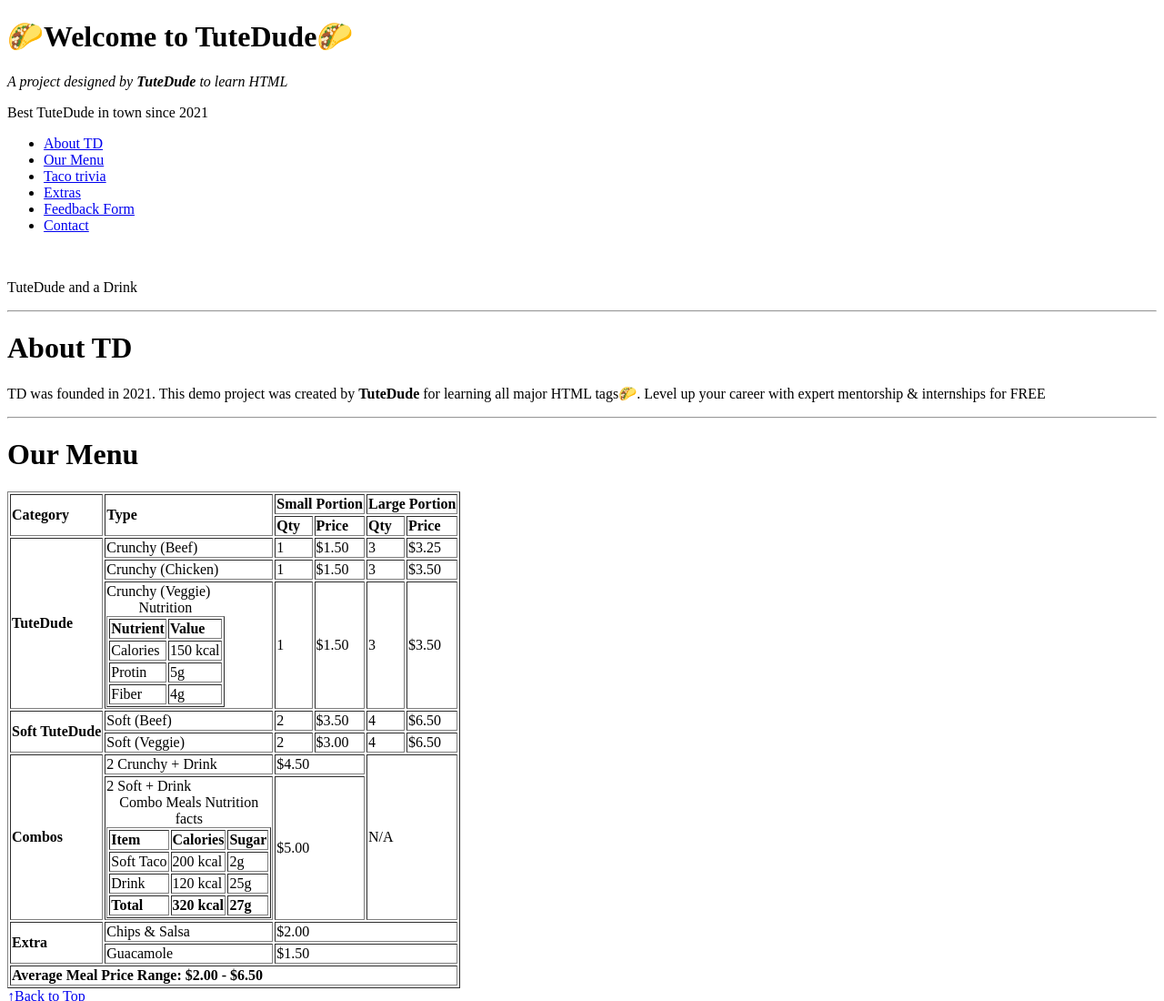
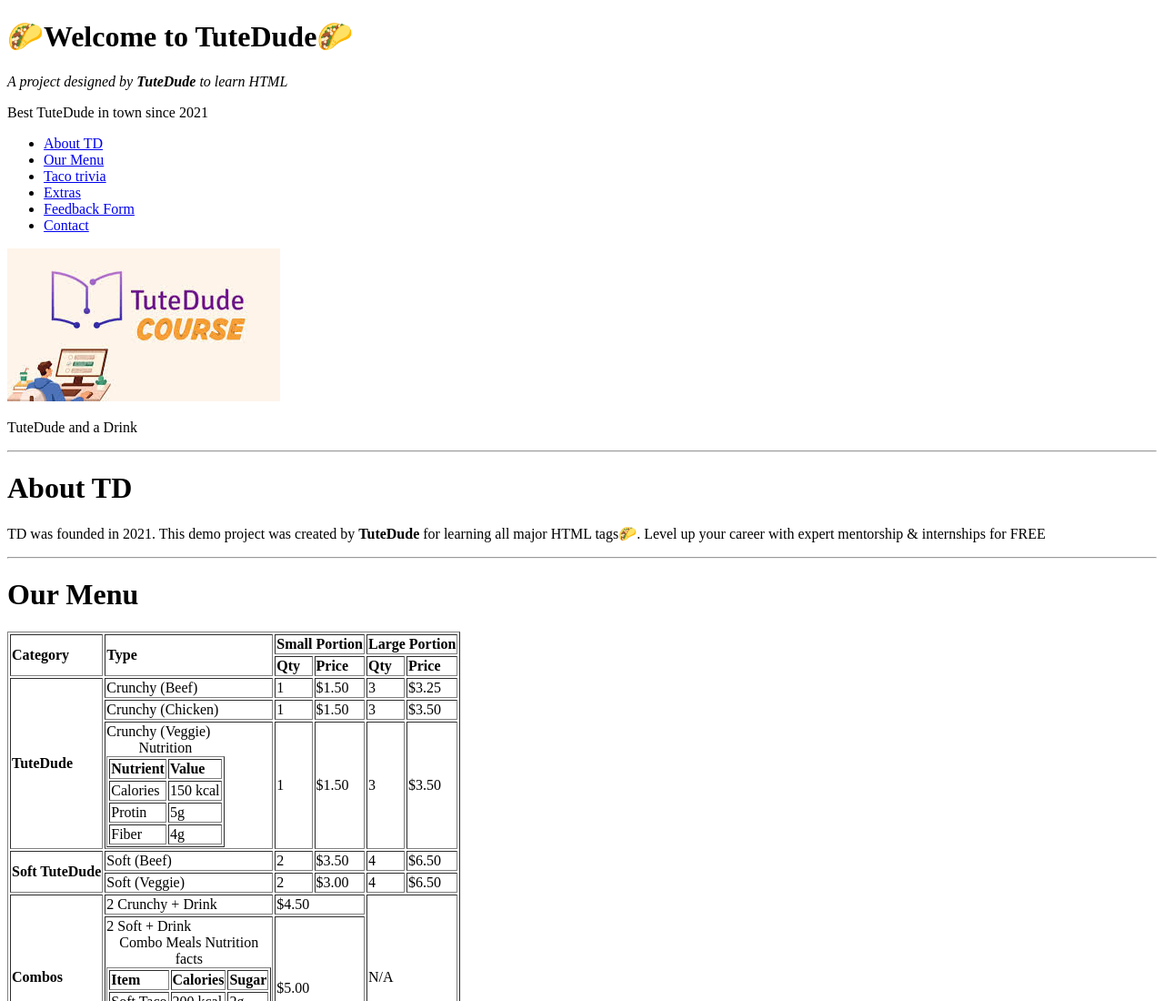
Before and after one commit to avinish-rathore/Assignment-01, a plain HTML site: page index.html in a window 1280 px wide. Shown: the top 1100 px of the page at 91% size. Drawn offline with Linux system fonts and the light colour scheme.

Commit message:
Update index.html

```diff
--- a/index.html
+++ b/index.html
@@ -18,7 +18,7 @@
             <li><a href="#feedback">Feedback Form</a></li>
             <li><a href="#contact">Contact</a></li>
         </ul></nav>
-        <img src="" alt="">
+        <img src="download.jpg" alt="">
         <p>TuteDude and a Drink</p>
     </header>
     <main>
```
